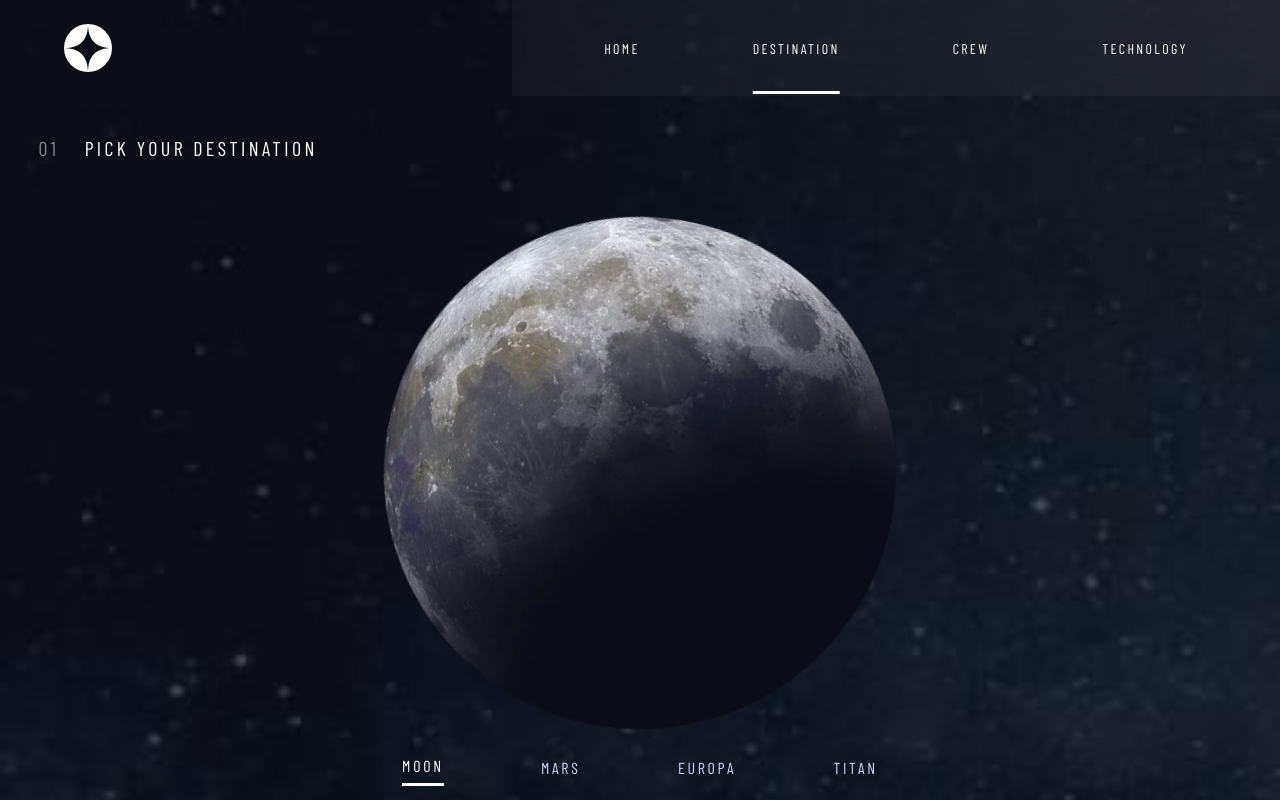
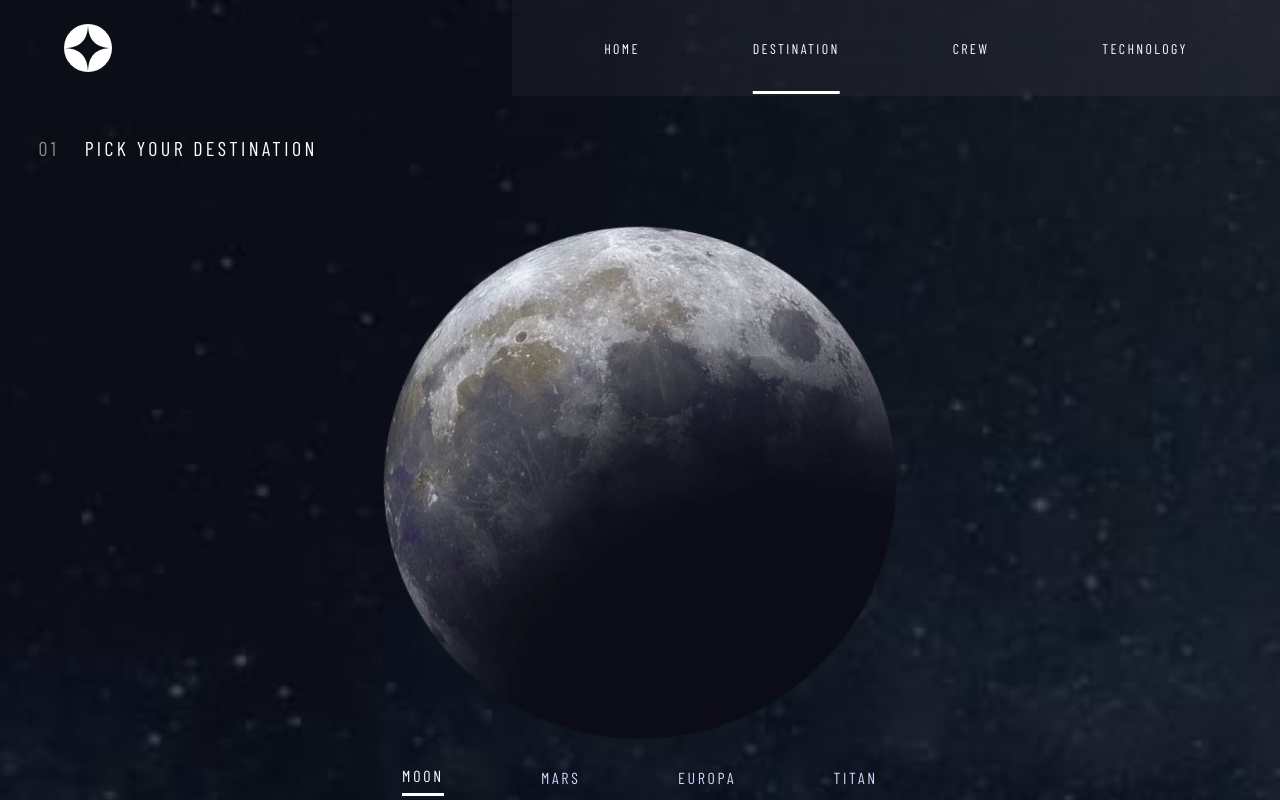
Before and after one commit to CodyyLee/SpaceTourism, a React (Create React App) app: page /destination in a window 1280 px wide. Built offline with nearby package versions, Linux system fonts and the light colour scheme; a web font is replaced by a local one.

Commit message:
minor changes to positioning in tablet view of destination page

```diff
--- a/src/pages/destination/destination.scss
+++ b/src/pages/destination/destination.scss
@@ -62,7 +62,7 @@
             rotate: 12deg;
 
             @media screen and (min-width: 768px) {
-                margin-top: 25px;
+                margin-top: 35px;
             }
         }
     }
@@ -86,6 +86,7 @@
             @media screen and (min-width: 768px) {
                 width: 37.17%;
                 justify-content: space-between;
+                margin-bottom: 32px;
             }
 
             .option {
@@ -140,7 +141,7 @@
             transform: translateX(-50%);
 
             @media screen and (min-width: 768px) {
-                bottom: 8%;
+                bottom: 0%;
             }
         }
     }
@@ -155,8 +156,8 @@
             align-items: center;
             justify-content: space-around;
             width: 74.61%;
-            margin-top: -50px;
-            padding-bottom: 50px;
+            margin-top: -30px;
+            padding-bottom: 30px;
         }
 
         .distance {
```
